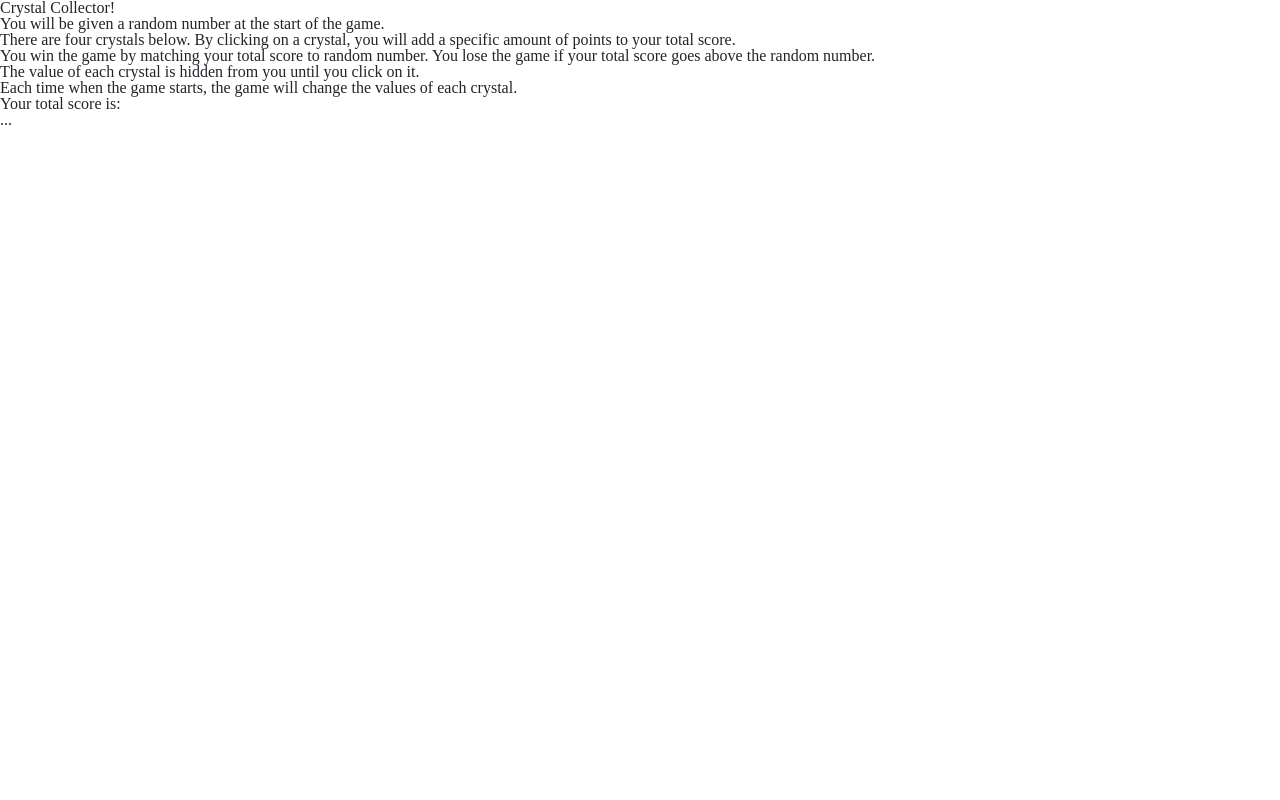
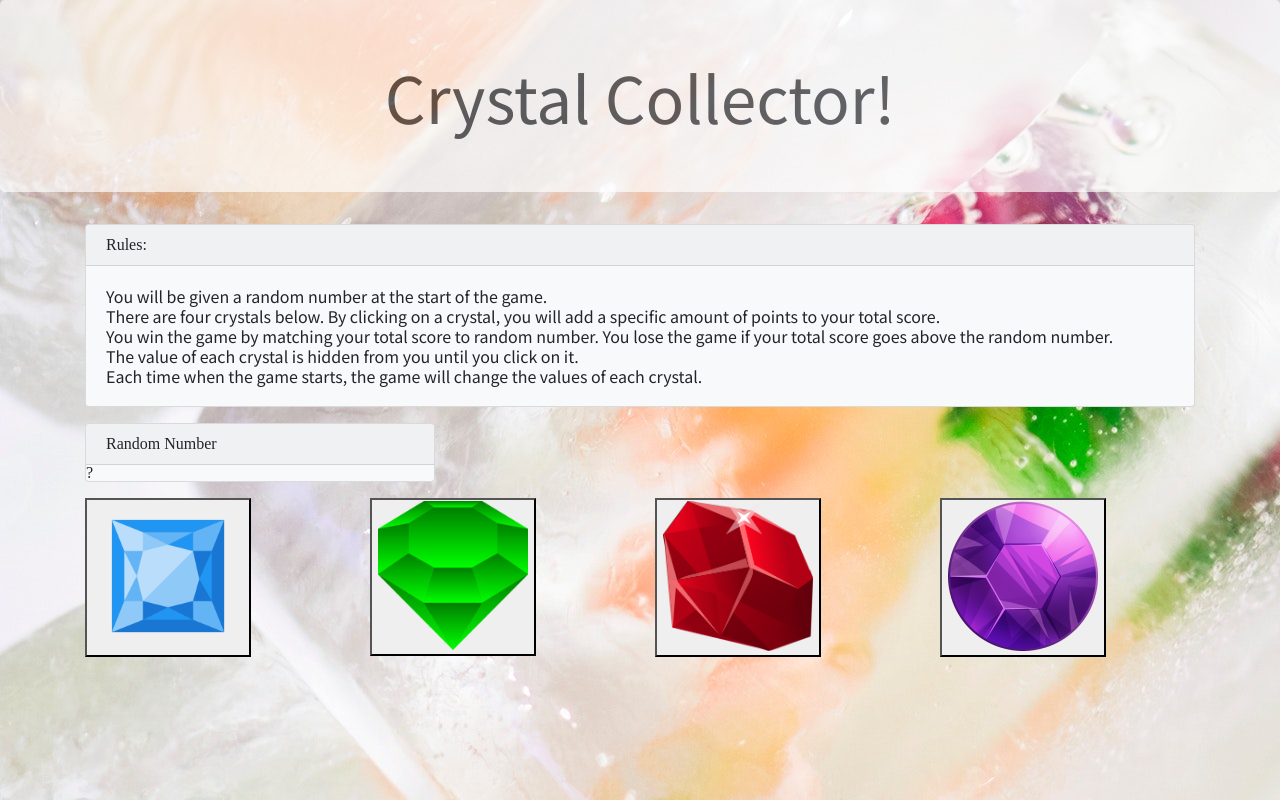
Before and after one commit to Leostino/unit-4-game, a plain HTML site: page index.html in a window 1280 px wide. Drawn offline with nearby package versions, Linux system fonts and the light colour scheme.

Commit message:
css file

```diff
--- a/assets/css/style.css
+++ b/assets/css/style.css
@@ -0,0 +1,15 @@
+body {
+    background-image: url("../images/art-background-beautiful-988868.jpg");
+
+    font-weight: bold;
+}
+.jumbotron {
+    background: #ffffff!important;
+    opacity: .67;
+    font-size: 64px;
+    font-family: 'Noto Sans JP', sans-serif;
+}
+.card-text {
+    font-family: 'Noto Sans JP', sans-serif;
+    line-height: 20px;
+}
--- a/index.html
+++ b/index.html
@@ -3,64 +3,72 @@
     <head>
         <meta charset="UTF-8">
         <title>crystal collector</title>
+        <link href="https://fonts.googleapis.com/css?family=Noto+Sans+JP&display=swap" rel="stylesheet">
         <link rel="stylesheet" href="https://stackpath.bootstrapcdn.com/bootstrap/4.3.1/css/bootstrap.min.css" integrity="sha384-ggOyR0iXCbMQv3Xipma34MD+dH/1fQ784/j6cY/iJTQUOhcWr7x9JvoRxT2MZw1T" crossorigin="anonymous">
         <link rel="stylesheet" href="assets/css/style.css">
         <link rel="stylesheet" href="assets/css/reset.css">
     </head>
     <body>
-        <div>
-            <h1>Crystal Collector!</h1>
+        <div class="jumbotron d-flex justify-content-center bg-light">
+            <h1 id="jumbotron-header">Crystal Collector!</h1>
         </div>
 
         <!--div for the game instruction-->
 
-        <div>
-            <article>
-                <p>You will be given a random number at the start of the game.</p>
-                <p>There are four crystals below. By clicking on a crystal, you will add a specific amount of points to your total score.</p>
-                <p>You win the game by matching your total score to random number. You lose the game if your total score goes above the random number.</p>
-                <p>The value of each crystal is hidden from you until you click on it.</p>
-                <p>Each time when the game starts, the game will change the values of each crystal.</p>
+        <div class="container rounded">
+            <div class="row">
+                <div class="col-md-12">
+                <article class="card bg-light">
+                <h2 class="card-header">Rules:</h2>
+                <div class="card-body">
+                <p class="card-text">You will be given a random number at the start of the game.</p>
+                <p class="card-text">There are four crystals below. By clicking on a crystal, you will add a specific amount of points to your total score.</p>
+                <p class="card-text">You win the game by matching your total score to random number. You lose the game if your total score goes above the random number.</p>
+                <p class="card-text">The value of each crystal is hidden from you until you click on it.</p>
+                <p class="card-text">Each time when the game starts, the game will change the values of each crystal.</p>
+                </div>
             </article>
-        </div>
+               </div>
+            </div>
 
-        <!--div for the game's random number and the scoreboard-->
+        <!--div for the game's random number, scoreboard and total score-->
 
-        <div class ="container">
+
             <div class ="row">
-                <div class ="col-md-8">
+                <div class ="col-md-4">
+                    <div class="card bg-light mb-3 mt-3">
+                        <div class="card-header">Random Number</div>
+                        <div class="card-test1"><span>?</span></div>
+                    </div>
+
+                </div>
+                <div class ="col-md-4">
 
                 </div>
                 <div class ="col-md-4">
 
                 </div>
             </div>
-        </div>
+
 
         <!--div for the crystals-->
 
-        <div class ="container">
+
             <div class ="row">
                 <div class ="col-md-3">
-
+                        <button type="button"><img src="../unit-4-game/assets/images/blue-crystal.png" alt="blue-crystal" width="150px"></button>
                 </div>
                 <div class ="col-md-3">
-
+                        <button type="button"><img src="../unit-4-game/assets/images/green-crystal.png" alt="green-crystal" width="150px"></button>
                 </div>
                 <div class ="col-md-3">
-
+                        <button type="button"><img src="../unit-4-game/assets/images/red-crystal.png" alt="red-crystal" width="150px"></button>
                 </div>
                 <div class ="col-md-3">
+                        <button type="button"><img src="../unit-4-game/assets/images/purple-crystal.png" alt="purple-crystal" width="150px"></button>
 
-                </div>
+               </div>
             </div>
-        </div>
-
-        <!--div for the total score-->
-        <div>
-            <h2>Your total score is:</h2>
-            <p>...</p>
-
         </div>
 
 
```
Also changed, not shown: assets/images/art-background-beautiful-988868.jpg (added), assets/images/blue-crystal.png (added), assets/images/green-crystal.png (added), assets/images/interlaced.png (added), assets/images/purple-crystal.png (added), assets/images/red-crystal.png (added), cheat.js (added).
